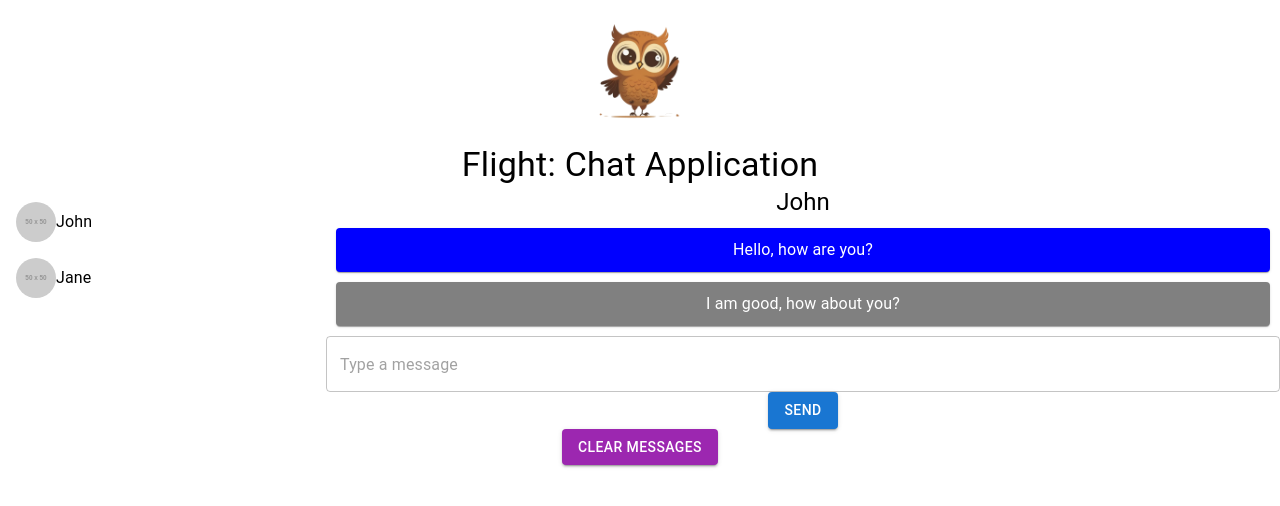
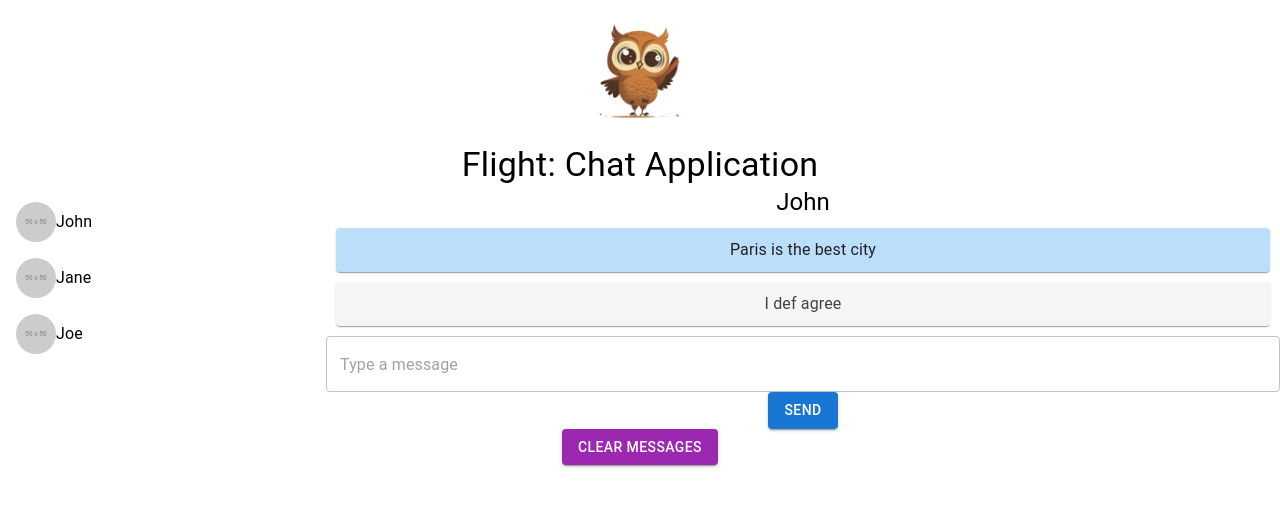
Before and after one commit to RaymondRJones/bun_try_out, a React (Create React App) app in the folder profile/: page / in a window 1280 px wide. Shown: the top 506 px of the page. Built offline with nearby package versions, Linux system fonts and the light colour scheme.

Commit message:
Profile swapping works, hardcoded my own profile for state, starting firebase connection

```diff
--- a/profile/src/App.js
+++ b/profile/src/App.js
@@ -5,22 +5,26 @@ import './App.css';
 import logo from './assets/flight_app_logo.png'
 const profiles = [
   { id: 1, name: "John", image: "https://via.placeholder.com/50" },
-  { id: 2, name: "Jane", image: "https://via.placeholder.com/50" }
+  { id: 2, name: "Jane", image: "https://via.placeholder.com/50" },
+  { id: 3, name: "Joe", image: "https://via.placeholder.com/50" }
 ];
 
 const initialMessages = [
-  { sender: 1, recipient: 2, text: "Hello, how are you?", type: "sent" },
-  { sender: 2, recipient: 1, text: "I am good, how about you?", type: "received" }
+  { sender: 0, recipient: 2, text: "Hello, how are you?", type: "sent" },
+  { sender: 2, recipient: 0, text: "I am good, how about you?", type: "received" },
+  { sender: 0, recipient: 1, text: "Paris is the best city", type: "sent" },
+  { sender: 1, recipient: 0, text: "I def agree", type: "received" },
 ];
 
 function Profile({ profiles, setSelectedProfile }) {
-  const setProfile = () => {
-    return;
-  };
   return (
     <List>
       {profiles.map((profile) => (
-        <ListItem key={profile.id}>
+        <ListItem
+          key={profile.id}
+          button
+          onClick={() => setSelectedProfile(profile)}
+        >
           <Avatar src={profile.image} />
           <Typography variant="body1">{profile.name}</Typography>
         </ListItem>
@@ -29,23 +33,25 @@ function Profile({ profiles, setSelectedProfile }) {
   );
 }
 
-function ChatBox({ selectedProfile, messages, setMessages }) {
+function ChatBox({ sender_profile, selectedProfile, messages, setMessages }) {
   const [newMessage, setNewMessage] = useState("");
 
   const sendMessage = () => {
-    const new_message = { sender: 1, recipient: 2, text: newMessage, type: "sent" };
+    const new_message = { sender: sender_profile.id, recipient: selectedProfile.id, text: newMessage, type: "sent" };
     setMessages([...messages, new_message]);
     setNewMessage('');
   };
-
+  const is_sent_message = (message) => {
+    return message.sender === sender_profile.id
+  };
   return (
     <div>
       <Typography variant="h5">{selectedProfile.name}</Typography>
       <div>
         {messages.map((message, index) => (
           <Paper key={index} className="fade-in" style={{
-            backgroundColor: message.type === "sent" ? "blue" : "grey",
-            color: "white",
+            backgroundColor: is_sent_message(message) ? "#BBDEFB" : "#F5F5F5",
+            color: is_sent_message(message) ? "#212121" : "#424242", // Darker text for contras
             margin: "10px",
             padding: "10px"
           }}>
@@ -68,19 +74,24 @@ function ChatBox({ selectedProfile, messages, setMessages }) {
 function HomeScreen() {
   const [messages, setMessages] = useState(initialMessages);
   const [selectedProfile, setSelectedProfile] = useState(profiles[0]);
+  const [usersProfile, setUsersProfile] = useState({name: "ray", id: 0, image: "https://via.placeholder.com/50"});
   const clearMessages = () => {
     setMessages([]); // this will set messages to an empty array
   };
+  const filteredMessages = messages.filter(
+    msg => (msg.sender === usersProfile.id && msg.recipient === selectedProfile.id) ||
+    (msg.sender === selectedProfile.id && msg.recipient === usersProfile.id)
+  );
   return (
     <div>
       <img src={logo} alt="App logo" style={{width: '140px'}} />
       <Typography variant="h4">Flight: Chat Application</Typography>
       <Grid container spacing={3}>
         <Grid item xs={3}> {/* Profile section */}
-          <Profile profiles={profiles} setProfile={setSelectedProfile} />
+          <Profile profiles={profiles} setSelectedProfile={setSelectedProfile} />
         </Grid>
         <Grid item xs={9}> {/* ChatBox section */}
-          <ChatBox selectedProfile={selectedProfile} messages={messages} setMessages={setMessages} />
+          <ChatBox sender_profile={usersProfile} selectedProfile={selectedProfile} messages={filteredMessages} setMessages={setMessages} />
         </Grid>
       </Grid>
       <Button variant="contained" color="secondary" onClick={clearMessages}>Clear Messages</Button>
```
Also changed, not shown: profile/src/firebase.js (added).
